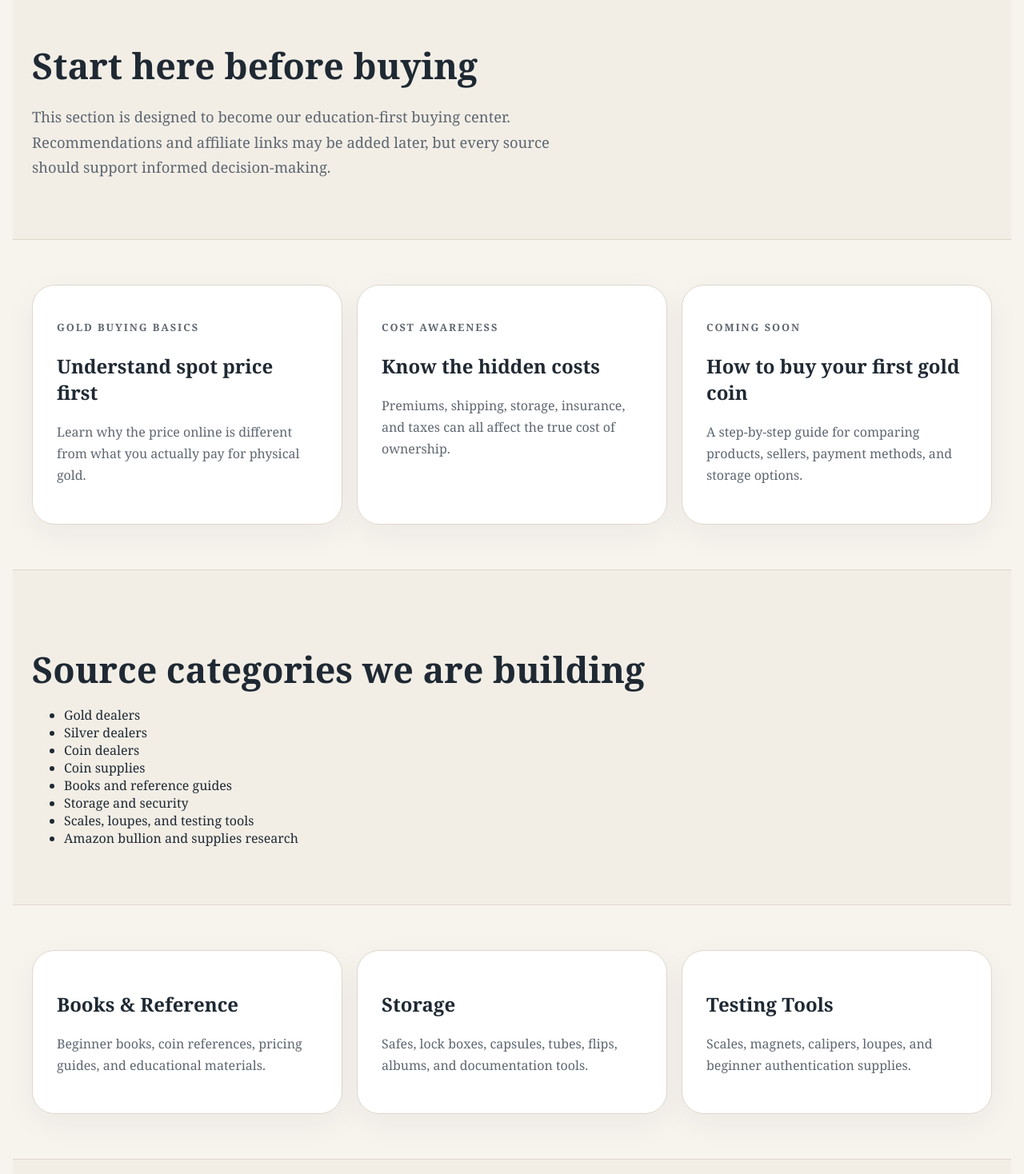
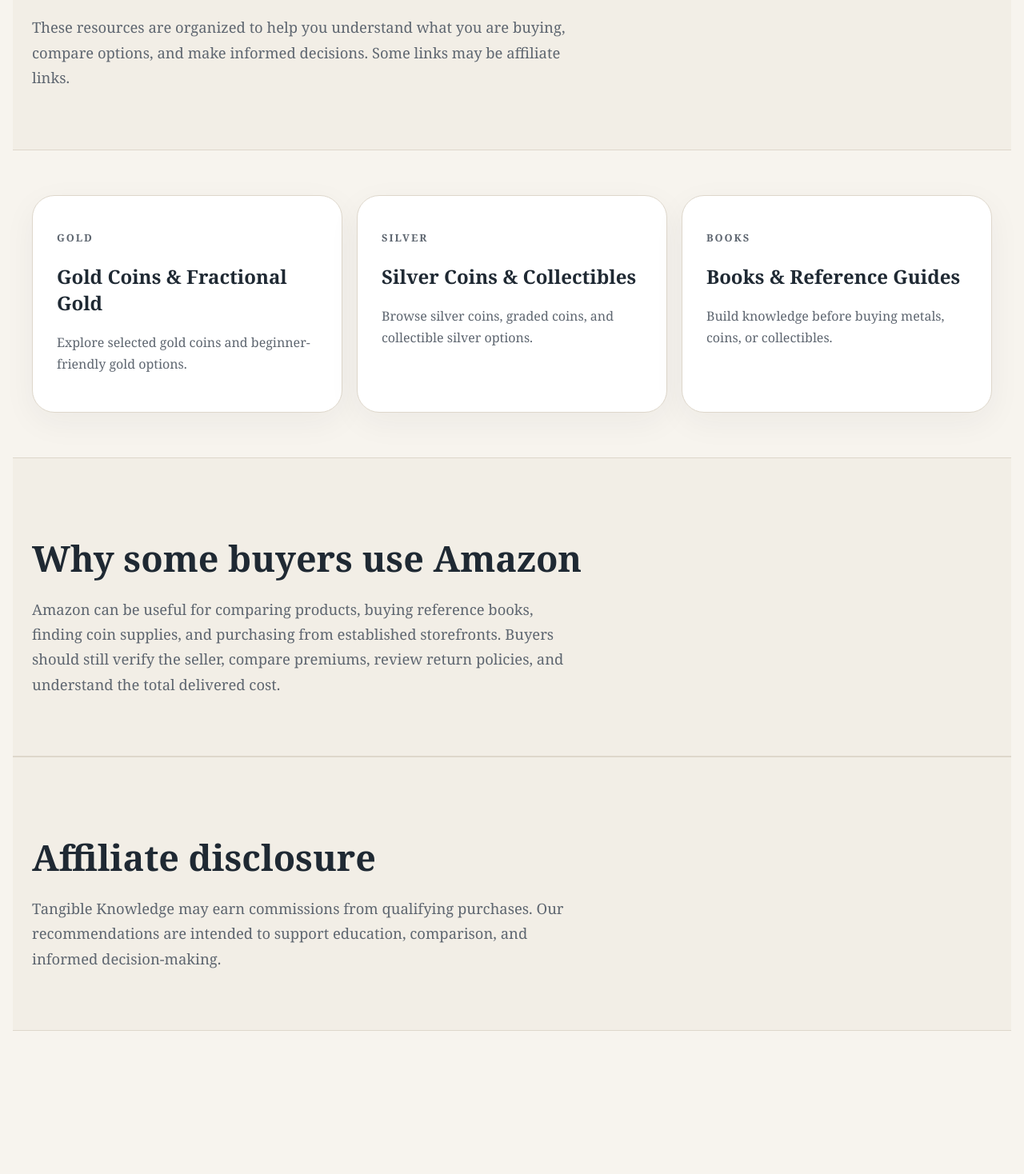
Before and after one commit to BryanFinnigan/tangible-value-v1, a Next.js app: page /acquire in a window 1280 px wide. Shown: the part 582-2050 px from the top of the page at 80% size. After the commit the page ends 1871 px from the top, so only its background shows below. Built offline with nearby package versions, Linux system fonts and the light colour scheme.

Commit message:
Update page.tsx

```diff
--- a/app/acquire/page.tsx
+++ b/app/acquire/page.tsx
@@ -1,7 +1,7 @@
 export const metadata = {
-  title: "Acquire | Tangible Knowledge",
+  title: "Acquire Gold, Silver, Coins & Supplies | Tangible Knowledge",
   description:
-    "Compare educational source categories for gold, silver, coins, storage, books, and tools before buying.",
+    "Explore education-first resource categories for gold, silver, coins, books, storage, and collecting supplies.",
 };
 
 export default function AcquirePage() {
@@ -10,104 +10,59 @@ export default function AcquirePage() {
       <section className="hero">
         <div>
           <p className="eyebrow">ACQUIRE</p>
-
-          <h1>Education before acquisition.</h1>
-
+          <h1>Buy with confidence.</h1>
           <p className="lede">
-            Tangible Knowledge helps readers compare source types, tools, and
-            buying considerations before spending money on gold, silver, coins,
-            storage, books, and related supplies.
+            Tangible Knowledge helps readers compare gold, silver, books, coin
+            supplies, and related resources before making a purchase.
           </p>
         </div>
       </section>
 
       <section className="newsletter">
-        <h2>Start here before buying</h2>
-
+        <h2>Education before acquisition.</h2>
         <p>
-          This section is designed to become our education-first buying center.
-          Recommendations and affiliate links may be added later, but every
-          source should support informed decision-making.
+          These resources are organized to help you understand what you are
+          buying, compare options, and make informed decisions. Some links may
+          be affiliate links.
         </p>
       </section>
 
       <section className="pillars">
-        <a className="card" href="/learn/spot-price-vs-purchase-price">
-          <p className="eyebrow">Gold Buying Basics</p>
-          <h2>Understand spot price first</h2>
-          <p>
-            Learn why the price online is different from what you actually pay
-            for physical gold.
-          </p>
+        <a className="card" href="/acquire/gold">
+          <p className="eyebrow">Gold</p>
+          <h2>Gold Coins & Fractional Gold</h2>
+          <p>Explore selected gold coins and beginner-friendly gold options.</p>
         </a>
 
-        <a className="card" href="/learn/gold-hidden-costs">
-          <p className="eyebrow">Cost Awareness</p>
-          <h2>Know the hidden costs</h2>
-          <p>
-            Premiums, shipping, storage, insurance, and taxes can all affect the
-            true cost of ownership.
-          </p>
+        <a className="card" href="/acquire/silver">
+          <p className="eyebrow">Silver</p>
+          <h2>Silver Coins & Collectibles</h2>
+          <p>Browse silver coins, graded coins, and collectible silver options.</p>
         </a>
 
-        <div className="card">
-          <p className="eyebrow">Coming Soon</p>
-          <h2>How to buy your first gold coin</h2>
-          <p>
-            A step-by-step guide for comparing products, sellers, payment
-            methods, and storage options.
-          </p>
-        </div>
+        <a className="card" href="/acquire/books">
+          <p className="eyebrow">Books</p>
+          <h2>Books & Reference Guides</h2>
+          <p>Build knowledge before buying metals, coins, or collectibles.</p>
+        </a>
       </section>
 
       <section className="newsletter">
-        <h2>Source categories we are building</h2>
-
-        <ul>
-          <li>Gold dealers</li>
-          <li>Silver dealers</li>
-          <li>Coin dealers</li>
-          <li>Coin supplies</li>
-          <li>Books and reference guides</li>
-          <li>Storage and security</li>
-          <li>Scales, loupes, and testing tools</li>
-          <li>Amazon bullion and supplies research</li>
-        </ul>
-      </section>
-
-      <section className="pillars">
-        <div className="card">
-          <h2>Books & Reference</h2>
-          <p>
-            Beginner books, coin references, pricing guides, and educational
-            materials.
-          </p>
-        </div>
-
-        <div className="card">
-          <h2>Storage</h2>
-          <p>
-            Safes, lock boxes, capsules, tubes, flips, albums, and documentation
-            tools.
-          </p>
-        </div>
-
-        <div className="card">
-          <h2>Testing Tools</h2>
-          <p>
-            Scales, magnets, calipers, loupes, and beginner authentication
-            supplies.
-          </p>
-        </div>
+        <h2>Why some buyers use Amazon</h2>
+        <p>
+          Amazon can be useful for comparing products, buying reference books,
+          finding coin supplies, and purchasing from established storefronts.
+          Buyers should still verify the seller, compare premiums, review return
+          policies, and understand the total delivered cost.
+        </p>
       </section>
 
       <section className="newsletter">
         <h2>Affiliate disclosure</h2>
-
         <p>
-          Tangible Knowledge may earn commissions from qualifying purchases in
-          the future. Our goal is to recommend resources that support learning,
-          confidence, and informed decisions.
+          Tangible Knowledge may earn commissions from qualifying purchases. Our
+          recommendations are intended to support education, comparison, and
+          informed decision-making.
         </p>
       </section>
     </main>
```
